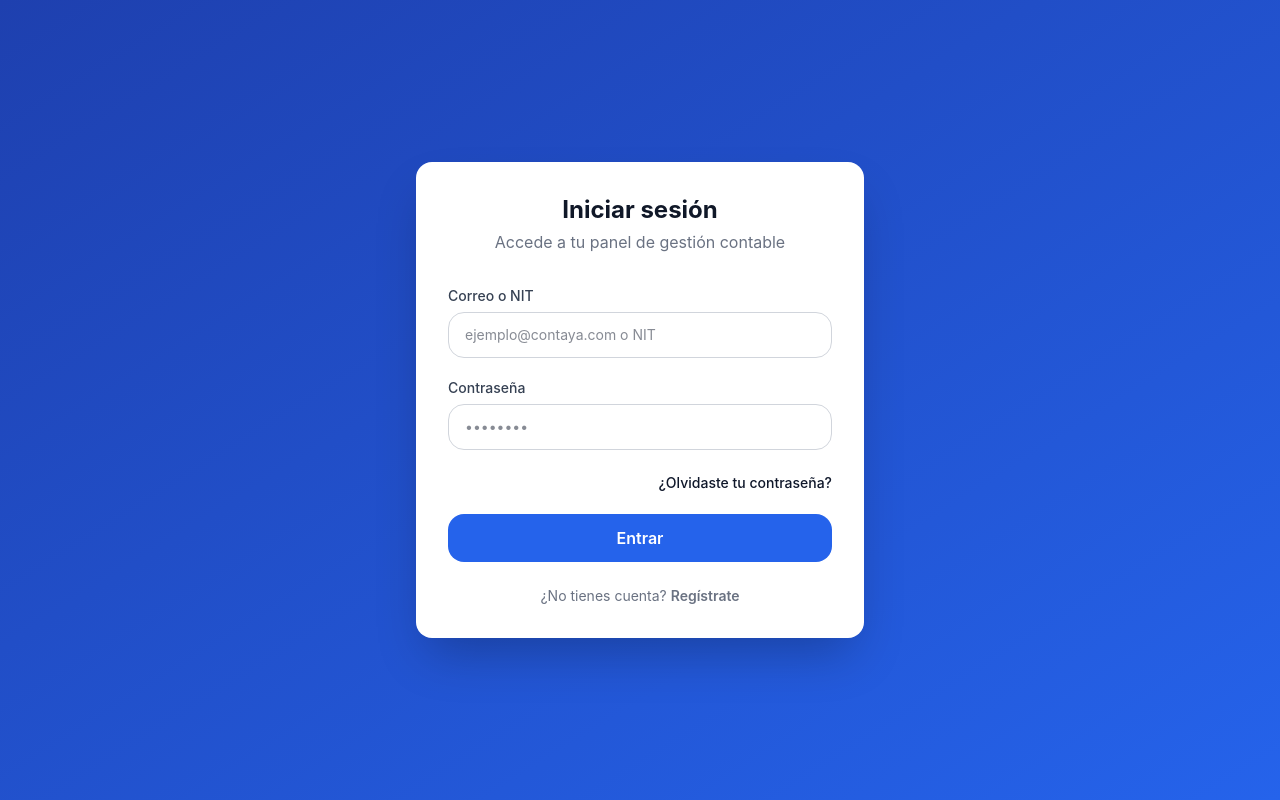
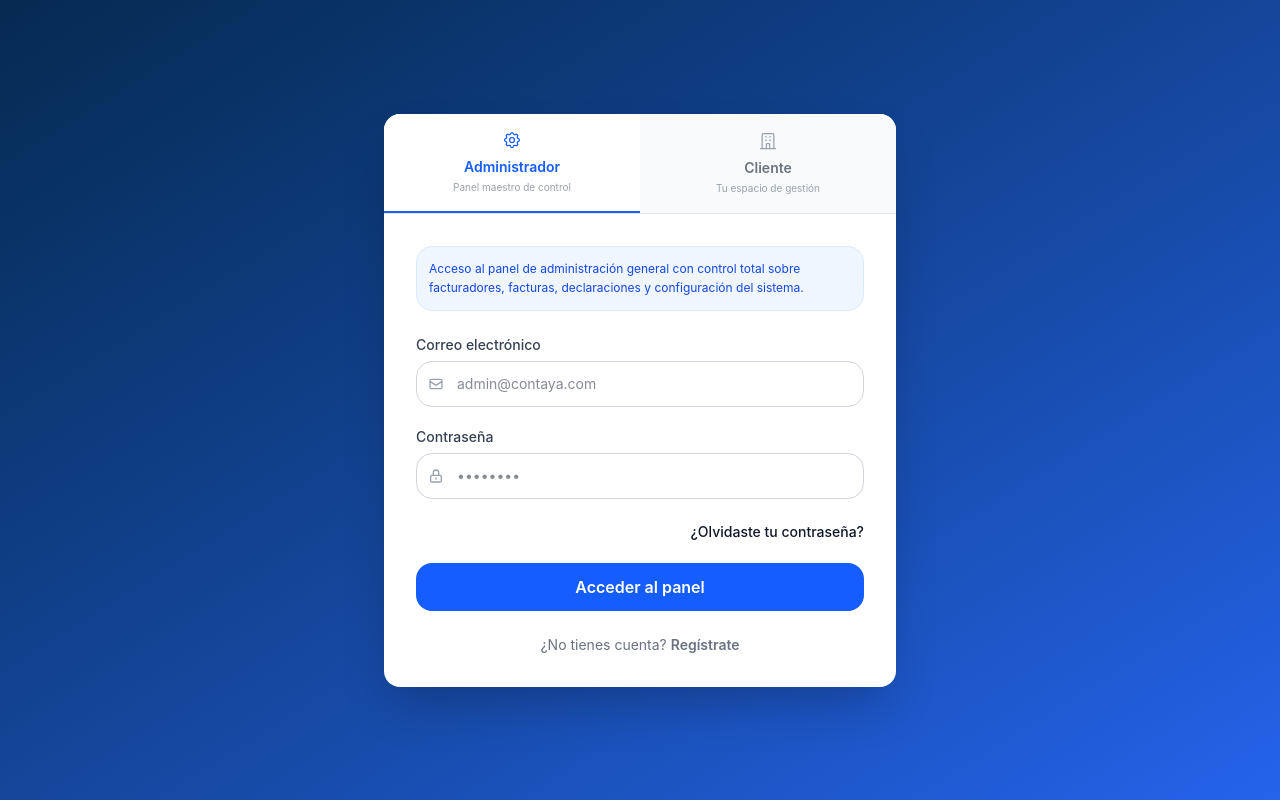
Before and after one commit to luis1929/contaya, a React (Vite) app in the folder frontend/: page /login in a window 1280 px wide. Built offline with nearby package versions, Linux system fonts and the light colour scheme.

Commit message:
Bifurcación de roles: login separado Administrador (email) / Cliente (NIT)

```diff
--- /dev/null
+++ b/frontend/src/hooks/useAuth.js
@@ -0,0 +1,8 @@
+import { useContext } from 'react';
+import { AuthContext } from '../contexts/AuthContext';
+
+export function useAuth() {
+  const ctx = useContext(AuthContext);
+  if (!ctx) throw new Error('useAuth debe usarse dentro de AuthProvider');
+  return ctx;
+}
--- a/frontend/src/pages/auth/Login.jsx
+++ b/frontend/src/pages/auth/Login.jsx
@@ -1,94 +1,213 @@
 import { useState } from 'react';
 import { Link, useNavigate } from 'react-router-dom';
+import { useAuth } from '../../hooks/useAuth';
+
+const roles = [
+  {
+    key: 'admin',
+    label: 'Administrador',
+    icon: 'M10.325 4.317c.426-1.756 2.924-1.756 3.35 0a1.724 1.724 0 002.573 1.066c1.543-.94 3.31.826 2.37 2.37a1.724 1.724 0 001.066 2.573c1.756.426 1.756 2.924 0 3.35a1.724 1.724 0 00-1.066 2.573c.94 1.543-.826 3.31-2.37 2.37a1.724 1.724 0 00-2.573 1.066c-.426 1.756-2.924 1.756-3.35 0a1.724 1.724 0 00-2.573-1.066c-1.543.94-3.31-.826-2.37-2.37a1.724 1.724 0 00-1.066-2.573c-1.756-.426-1.756-2.924 0-3.35a1.724 1.724 0 001.066-2.573c-.94-1.543.826-3.31 2.37-2.37.996.608 2.296.07 2.572-1.065z M15 12a3 3 0 11-6 0 3 3 0 016 0z',
+    subtitle: 'Panel maestro de control',
+    desc: 'Acceso al panel de administración general con control total sobre facturadores, facturas, declaraciones y configuración del sistema.',
+  },
+  {
+    key: 'cliente',
+    label: 'Cliente',
+    icon: 'M19 21V5a2 2 0 00-2-2H7a2 2 0 00-2 2v16m14 0h2m-2 0h-5m-9 0H3m2 0h5M9 7h1m-1 4h1m4-4h1m-1 4h1m-5 10v-5a1 1 0 011-1h2a1 1 0 011 1v5m-4 0h4',
+    subtitle: 'Tu espacio de gestión',
+    desc: 'Accede a tu panel personal de facturación, declaraciones y documentos. Todo gobernado por tu NIT.',
+  },
+];
 
 export default function Login() {
-  const [email, setEmail] = useState('');
-  const [password, setPassword] = useState('');
+  const [tab, setTab] = useState('admin');
+  const [form, setForm] = useState({ email: '', password: '', nit: '', password_cliente: '' });
   const [error, setError] = useState('');
   const [loading, setLoading] = useState(false);
   const navigate = useNavigate();
+  const { login } = useAuth();
 
-  async function handleSubmit(e) {
+  async function handleAdminSubmit(e) {
     e.preventDefault();
     setError('');
     setLoading(true);
     try {
-      const res = await fetch('/api/auth/login', {
+      const res = await fetch('/api/auth/login-admin', {
         method: 'POST',
         headers: { 'Content-Type': 'application/json' },
-        body: JSON.stringify({ email, password }),
+        body: JSON.stringify({ email: form.email, password: form.password }),
       });
       const data = await res.json();
       if (!res.ok) { setError(data.error || 'Credenciales incorrectas'); return; }
-      localStorage.setItem('token', data.token);
-      localStorage.setItem('user', JSON.stringify(data.user));
-      navigate(data.user.role === 'admin' ? '/admin' : '/dashboard');
-    } catch {
-      setError('Error de conexión');
-    } finally {
-      setLoading(false);
-    }
+      await login(data.user, data.token);
+      navigate('/admin');
+    } catch { setError('Error de conexión'); }
+    finally { setLoading(false); }
   }
 
+  async function handleClienteSubmit(e) {
+    e.preventDefault();
+    setError('');
+    setLoading(true);
+    try {
+      const res = await fetch('/api/auth/login-cliente', {
+        method: 'POST',
+        headers: { 'Content-Type': 'application/json' },
+        body: JSON.stringify({ nit: form.nit, password: form.password_cliente }),
+      });
+      const data = await res.json();
+      if (!res.ok) { setError(data.error || 'Credenciales incorrectas'); return; }
+      await login(data.user, data.token);
+      navigate('/dashboard');
+    } catch { setError('Error de conexión'); }
+    finally { setLoading(false); }
+  }
+
+  const isAdmin = tab === 'admin';
+
   return (
-    <div className="min-h-screen bg-gradient-to-br from-primary-dark to-primary flex items-center justify-center p-4">
-      <div className="bg-white rounded-2xl shadow-2xl p-8 w-full max-w-md animate-[fadeIn_0.5s_ease-out]">
-        <div className="text-center mb-8">
-          <h2 className="text-2xl font-bold text-gray-900">Iniciar sesión</h2>
-          <p className="text-gray-500 mt-1">Accede a tu panel de gestión contable</p>
+    <div className="min-h-screen bg-gradient-to-br from-[#062A51] to-[#2563eb] flex items-center justify-center p-4">
+      <div className="bg-white rounded-2xl shadow-2xl w-full max-w-lg overflow-hidden animate-[fadeIn_0.5s_ease-out]">
+        {/* Tabs */}
+        <div className="flex border-b border-gray-200">
+          {roles.map((r) => (
+            <button
+              key={r.key}
+              onClick={() => { setTab(r.key); setError(''); }}
+              className={`flex-1 px-4 py-4 text-center transition-all ${
+                tab === r.key
+                  ? 'bg-white border-b-2 border-blue-600'
+                  : 'bg-gray-50 text-gray-500 hover:bg-gray-100'
+              }`}
+            >
+              <svg className={`w-5 h-5 mx-auto mb-1 ${tab === r.key ? 'text-blue-600' : 'text-gray-400'}`} fill="none" viewBox="0 0 24 24" stroke="currentColor" strokeWidth={1.5}>
+                <path strokeLinecap="round" strokeLinejoin="round" d={r.icon} />
+              </svg>
+              <span className={`text-sm font-semibold ${tab === r.key ? 'text-blue-600' : 'text-gray-500'}`}>
+                {r.label}
+              </span>
+              <p className="text-[10px] text-gray-400 mt-0.5">{r.subtitle}</p>
+            </button>
+          ))}
+        </div>
+
+        <div className="p-8">
+          {/* Role description */}
+          <div className="mb-6 p-3 bg-blue-50 border border-blue-100 rounded-lg">
+            <p className="text-xs text-blue-700 leading-relaxed">
+              {roles.find(r => r.key === tab)?.desc}
+            </p>
           </div>
 
           {error && (
-          <div className="mb-6 p-3 bg-red-50 border border-red-200 rounded-lg text-red-600 text-sm text-center">
+            <div className="mb-4 p-3 bg-red-50 border border-red-200 rounded-lg text-red-600 text-sm text-center flex items-center gap-2">
+              <svg className="w-4 h-4 flex-shrink-0" fill="none" viewBox="0 0 24 24" stroke="currentColor" strokeWidth={2}>
+                <path strokeLinecap="round" strokeLinejoin="round" d="M12 8v4m0 4h.01M21 12a9 9 0 11-18 0 9 9 0 0118 0z" />
+              </svg>
               {error}
             </div>
           )}
 
-        <form onSubmit={handleSubmit} className="space-y-5">
+          {isAdmin ? (
+            /* ─── Admin form ─── */
+            <form onSubmit={handleAdminSubmit} className="space-y-5">
               <div>
-            <label className="block text-sm font-medium text-gray-700 mb-1.5">Correo o NIT</label>
+                <label className="block text-sm font-medium text-gray-700 mb-1.5">Correo electrónico</label>
+                <div className="relative">
+                  <svg className="absolute left-3 top-1/2 -translate-y-1/2 w-4 h-4 text-gray-400" fill="none" viewBox="0 0 24 24" stroke="currentColor" strokeWidth={2}>
+                    <path strokeLinecap="round" strokeLinejoin="round" d="M3 8l7.89 5.26a2 2 0 002.22 0L21 8M5 19h14a2 2 0 002-2V7a2 2 0 00-2-2H5a2 2 0 00-2 2v10a2 2 0 002 2z" />
+                  </svg>
                   <input
-              type="text" value={email} onChange={e => setEmail(e.target.value)}
-              placeholder="ejemplo@contaya.com o NIT"
+                    type="email" value={form.email}
+                    onChange={e => setForm({ ...form, email: e.target.value })}
+                    placeholder="admin@contaya.com"
                     required disabled={loading}
-              className="w-full px-4 py-3 border border-gray-300 rounded-lg text-sm focus:outline-none focus:ring-2 focus:ring-primary/40 focus:border-primary transition-all"
+                    className="w-full pl-10 pr-4 py-3 border border-gray-300 rounded-lg text-sm focus:outline-none focus:ring-2 focus:ring-blue-500/40 focus:border-blue-500 transition-all"
                   />
+                </div>
               </div>
               <div>
                 <label className="block text-sm font-medium text-gray-700 mb-1.5">Contraseña</label>
+                <div className="relative">
+                  <svg className="absolute left-3 top-1/2 -translate-y-1/2 w-4 h-4 text-gray-400" fill="none" viewBox="0 0 24 24" stroke="currentColor" strokeWidth={2}>
+                    <path strokeLinecap="round" strokeLinejoin="round" d="M12 15v2m-6 4h12a2 2 0 002-2v-6a2 2 0 00-2-2H6a2 2 0 00-2 2v6a2 2 0 002 2zm10-10V7a4 4 0 00-8 0v4h8z" />
+                  </svg>
                   <input
-              type="password" value={password} onChange={e => setPassword(e.target.value)}
-              placeholder="••••••••" required disabled={loading}
-              className="w-full px-4 py-3 border border-gray-300 rounded-lg text-sm focus:outline-none focus:ring-2 focus:ring-primary/40 focus:border-primary transition-all"
+                    type="password" value={form.password}
+                    onChange={e => setForm({ ...form, password: e.target.value })}
+                    placeholder="••••••••"
+                    required disabled={loading}
+                    className="w-full pl-10 pr-4 py-3 border border-gray-300 rounded-lg text-sm focus:outline-none focus:ring-2 focus:ring-blue-500/40 focus:border-blue-500 transition-all"
                   />
+                </div>
               </div>
 
               <div className="text-right">
-            <Link to="/forgot-password" className="text-sm text-primary hover:text-primary-dark font-medium">
+                <Link to="/forgot-password" className="text-sm text-blue-600 hover:text-blue-700 font-medium">
                   ¿Olvidaste tu contraseña?
                 </Link>
               </div>
 
-          <button
-            type="submit" disabled={loading}
-            className="w-full py-3 bg-primary text-white rounded-lg font-semibold hover:bg-primary-dark transition-all disabled:opacity-50 disabled:cursor-not-allowed flex items-center justify-center gap-2"
+              <button type="submit" disabled={loading}
+                className="w-full py-3 bg-blue-600 text-white rounded-lg font-semibold hover:bg-[#062A51] transition-all disabled:opacity-50 disabled:cursor-not-allowed flex items-center justify-center gap-2"
               >
                 {loading ? (
-              <>
-                <svg className="animate-spin h-4 w-4" viewBox="0 0 24 24">
-                  <circle className="opacity-25" cx="12" cy="12" r="10" stroke="currentColor" strokeWidth="4" fill="none" />
-                  <path className="opacity-75" fill="currentColor" d="M4 12a8 8 0 018-8V0C5.373 0 0 5.373 0 12h4z" />
-                </svg>
-                Procesando...
-              </>
-            ) : 'Entrar'}
+                  <><svg className="animate-spin h-4 w-4" viewBox="0 0 24 24"><circle className="opacity-25" cx="12" cy="12" r="10" stroke="currentColor" strokeWidth="4" fill="none"/><path className="opacity-75" fill="currentColor" d="M4 12a8 8 0 018-8V0C5.373 0 0 5.373 0 12h4z"/></svg> Accediendo...</>
+                ) : 'Acceder al panel'}
               </button>
             </form>
+          ) : (
+            /* ─── Cliente form ─── */
+            <form onSubmit={handleClienteSubmit} className="space-y-5">
+              <div>
+                <label className="block text-sm font-medium text-gray-700 mb-1.5">NIT / Documento</label>
+                <div className="relative">
+                  <svg className="absolute left-3 top-1/2 -translate-y-1/2 w-4 h-4 text-gray-400" fill="none" viewBox="0 0 24 24" stroke="currentColor" strokeWidth={2}>
+                    <path strokeLinecap="round" strokeLinejoin="round" d="M19 21V5a2 2 0 00-2-2H7a2 2 0 00-2 2v16m14 0h2m-2 0h-5m-9 0H3m2 0h5M9 7h1m-1 4h1m4-4h1m-1 4h1m-5 10v-5a1 1 0 011-1h2a1 1 0 011 1v5m-4 0h4" />
+                  </svg>
+                  <input
+                    type="text" value={form.nit}
+                    onChange={e => setForm({ ...form, nit: e.target.value })}
+                    placeholder="123456789"
+                    required disabled={loading}
+                    className="w-full pl-10 pr-4 py-3 border border-gray-300 rounded-lg text-sm focus:outline-none focus:ring-2 focus:ring-blue-500/40 focus:border-blue-500 transition-all"
+                  />
+                </div>
+                <p className="text-xs text-gray-400 mt-1">Tu NIT o documento fiscal registrado</p>
+              </div>
+              <div>
+                <label className="block text-sm font-medium text-gray-700 mb-1.5">Contraseña</label>
+                <div className="relative">
+                  <svg className="absolute left-3 top-1/2 -translate-y-1/2 w-4 h-4 text-gray-400" fill="none" viewBox="0 0 24 24" stroke="currentColor" strokeWidth={2}>
+                    <path strokeLinecap="round" strokeLinejoin="round" d="M12 15v2m-6 4h12a2 2 0 002-2v-6a2 2 0 00-2-2H6a2 2 0 00-2 2v6a2 2 0 002 2zm10-10V7a4 4 0 00-8 0v4h8z" />
+                  </svg>
+                  <input
+                    type="password" value={form.password_cliente}
+                    onChange={e => setForm({ ...form, password_cliente: e.target.value })}
+                    placeholder="••••••••"
+                    required disabled={loading}
+                    className="w-full pl-10 pr-4 py-3 border border-gray-300 rounded-lg text-sm focus:outline-none focus:ring-2 focus:ring-blue-500/40 focus:border-blue-500 transition-all"
+                  />
+                </div>
+              </div>
 
+              <button type="submit" disabled={loading}
+                className="w-full py-3 bg-emerald-600 text-white rounded-lg font-semibold hover:bg-emerald-700 transition-all disabled:opacity-50 disabled:cursor-not-allowed flex items-center justify-center gap-2"
+              >
+                {loading ? (
+                  <><svg className="animate-spin h-4 w-4" viewBox="0 0 24 24"><circle className="opacity-25" cx="12" cy="12" r="10" stroke="currentColor" strokeWidth="4" fill="none"/><path className="opacity-75" fill="currentColor" d="M4 12a8 8 0 018-8V0C5.373 0 0 5.373 0 12h4z"/></svg> Accediendo...</>
+                ) : 'Entrar a mi panel'}
+              </button>
+            </form>
+          )}
+
+          {isAdmin && (
             <p className="text-center mt-6 text-sm text-gray-500">
               ¿No tienes cuenta?{' '}
-          <Link to="/register" className="text-primary hover:text-primary-dark font-semibold">Regístrate</Link>
+              <Link to="/register" className="text-blue-600 hover:text-blue-700 font-semibold">Regístrate</Link>
             </p>
+          )}
+        </div>
       </div>
     </div>
   );
```
Also changed, not shown: 2 other files (tests, documents, lock files or other folders). Lines whose indentation alone changed are shown as unchanged.
